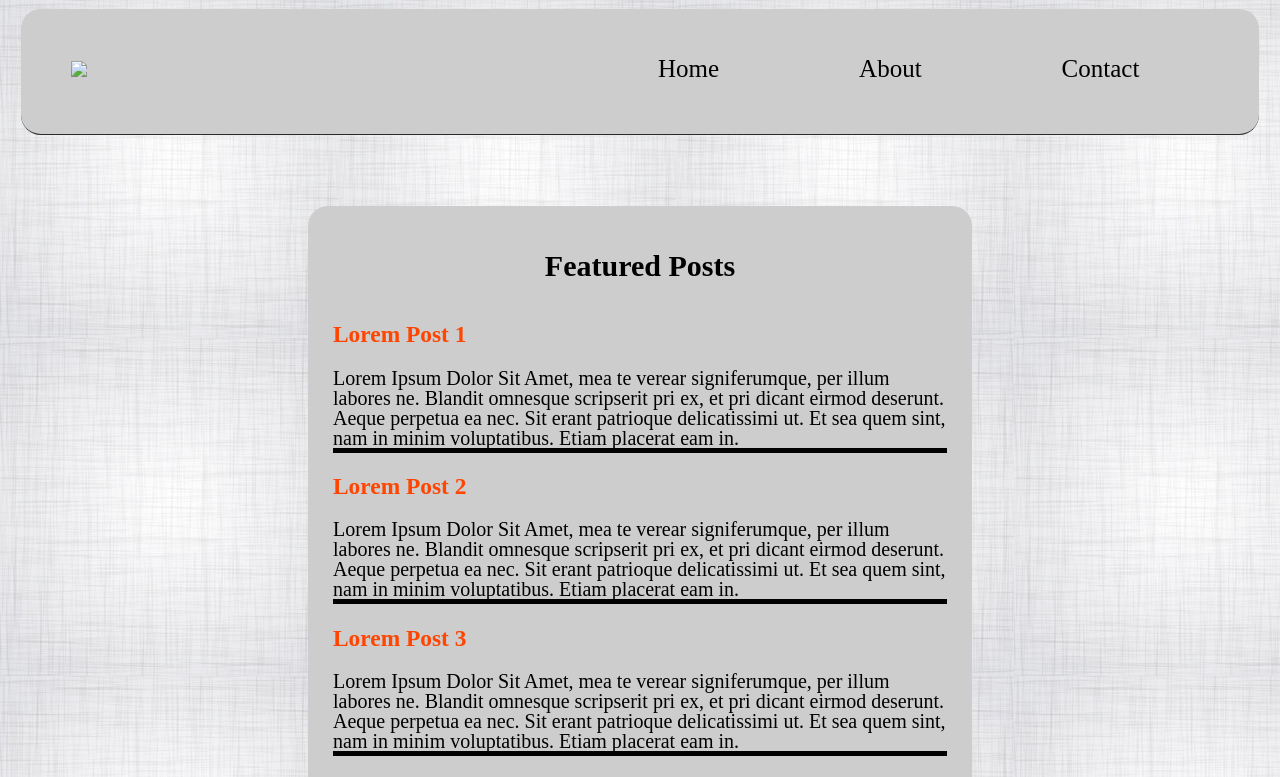
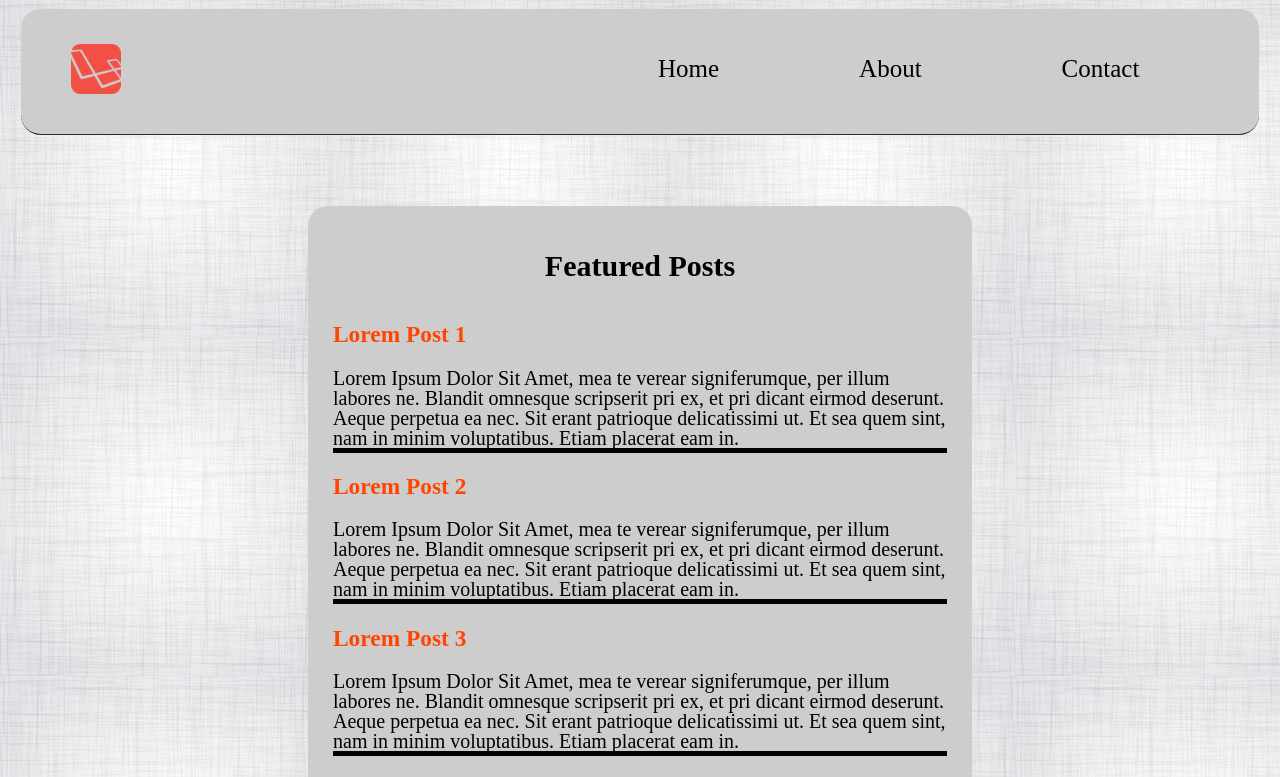
Before and after one commit to Rifam29/Tugas_PakJumadi, a plain HTML site: page index.html in a window 1280 px wide. Shown: the top 777 px of the page. Drawn offline with Linux system fonts and the light colour scheme.

Commit message:
Nmabah .

```diff
--- a/index.html
+++ b/index.html
@@ -1,7 +1,7 @@
 <!DOCTYPE html>
 <html>
   <head>
-    <link href="public/css/style.css" rel="stylesheet" type="text/css">
+    <link href="./Public/css/style.css" rel="stylesheet" type="text/css">
     <link href="https://fonts.googleapis.com/css?family=Slabo+27px" rel="stylesheet">
     <style >
         body{
@@ -12,7 +12,7 @@
   <body>
     <header>
         <nav>
-            <img id="logo" src="./Public/css/style.css" width="50px" />
+            <img id="logo" src="./Public/img/laravel.png" width="50px" />
         <ul>
           <a href="#"><li>Home</li></a>
           <a href="#"><li>About</li></a>
```
